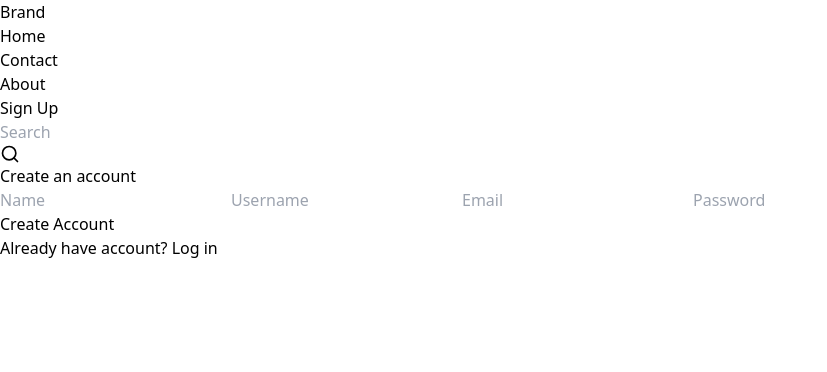
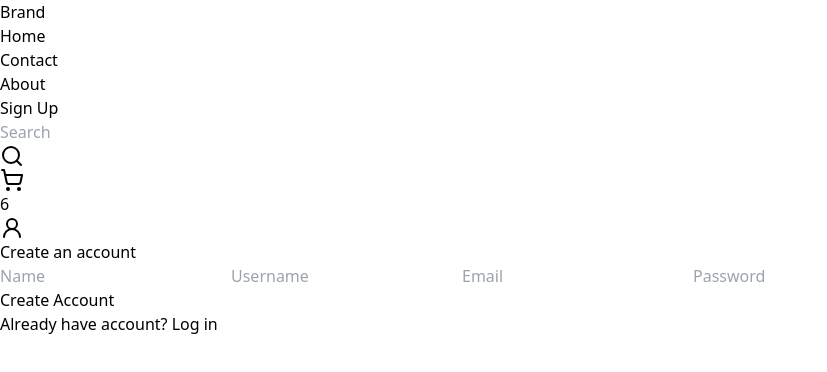
Before and after one commit to alimprasetyo77/RedStore, a React (Vite) app: page /register in a window 1280 px wide. Shown: the top 372 px of the page, without its empty margins (0-827 px from the left). Built offline with nearby package versions, Linux system fonts and the light colour scheme; grey boxes are pictures that could not be loaded.

Commit message:
feat : navbar

```diff
--- a/package.json
+++ b/package.json
@@ -10,6 +10,7 @@
     "preview": "vite preview"
   },
   "dependencies": {
+    "lucide-react": "^0.309.0",
     "react": "^18.2.0",
     "react-dom": "^18.2.0",
     "react-router-dom": "^6.21.2"
--- a/src/components/Navbar.tsx
+++ b/src/components/Navbar.tsx
@@ -1,3 +1,4 @@
+import { Search, ShoppingCart, UserRound } from "lucide-react";
 import { Link, useLocation } from "react-router-dom";
 
 const Navbar = () => {
@@ -23,20 +24,17 @@ const Navbar = () => {
             className="px-5 py-1 outline-none border-none bg-transparent"
             placeholder="Search"
           />
-          <svg
-            xmlns="http://www.w3.org/2000/svg"
-            width="20"
-            height="20"
-            viewBox="0 0 24 24"
-            fill="none"
-            stroke="currentColor"
-            stroke-width="2"
-            stroke-linecap="round"
-            stroke-linejoin="round"
-            className="lucide lucide-search ">
-            <circle cx="11" cy="11" r="8" />
-            <path d="m21 21-4.3-4.3" />
-          </svg>
+          <Search />
+        </div>
+        <div className="flex items-center gap-x-7 ml-6 ">
+          <div className="relative cursor-pointer">
+            <ShoppingCart />
+            <span className="absolute -top-3 -right-3 bg-red-500 font-medium text-white size-4 flex items-center justify-center text-xs rounded-full p-2">
+              6
+            </span>
+          </div>
+
+          <UserRound />
         </div>
       </div>
     </div>
--- a/src/pages/auth/Login.tsx
+++ b/src/pages/auth/Login.tsx
@@ -7,7 +7,7 @@ const Login = () => {
         <div
           className="w-4/6 bg-black/20 bg-blend-overlay bg-no-repeat bg-cover bg-center"
           style={{
-            backgroundImage: `url(https://source.unsplash.com/1200x800?ecommerce)`,
+            backgroundImage: `url(https://source.unsplash.com/1200x800?online-shop)`,
           }}></div>
         <div className="w-4/12 p-16 ">
           <div className="flex flex-col items-start  gap-y-16 pt-20">
--- a/src/pages/auth/Register.tsx
+++ b/src/pages/auth/Register.tsx
@@ -7,7 +7,7 @@ const Register = () => {
         <div
           className="w-4/6 bg-black/20 bg-blend-overlay bg-no-repeat bg-cover bg-center"
           style={{
-            backgroundImage: `url(https://source.unsplash.com/1200x800?ecommerce)`,
+            backgroundImage: `url(https://source.unsplash.com/1200x800?online-shop)`,
           }}></div>
         <div className="w-4/12 p-16 ">
           <div className="flex flex-col items-start  gap-y-10 pt-16">
```
Also changed, not shown: 2 other files (tests, documents, lock files or other folders).
